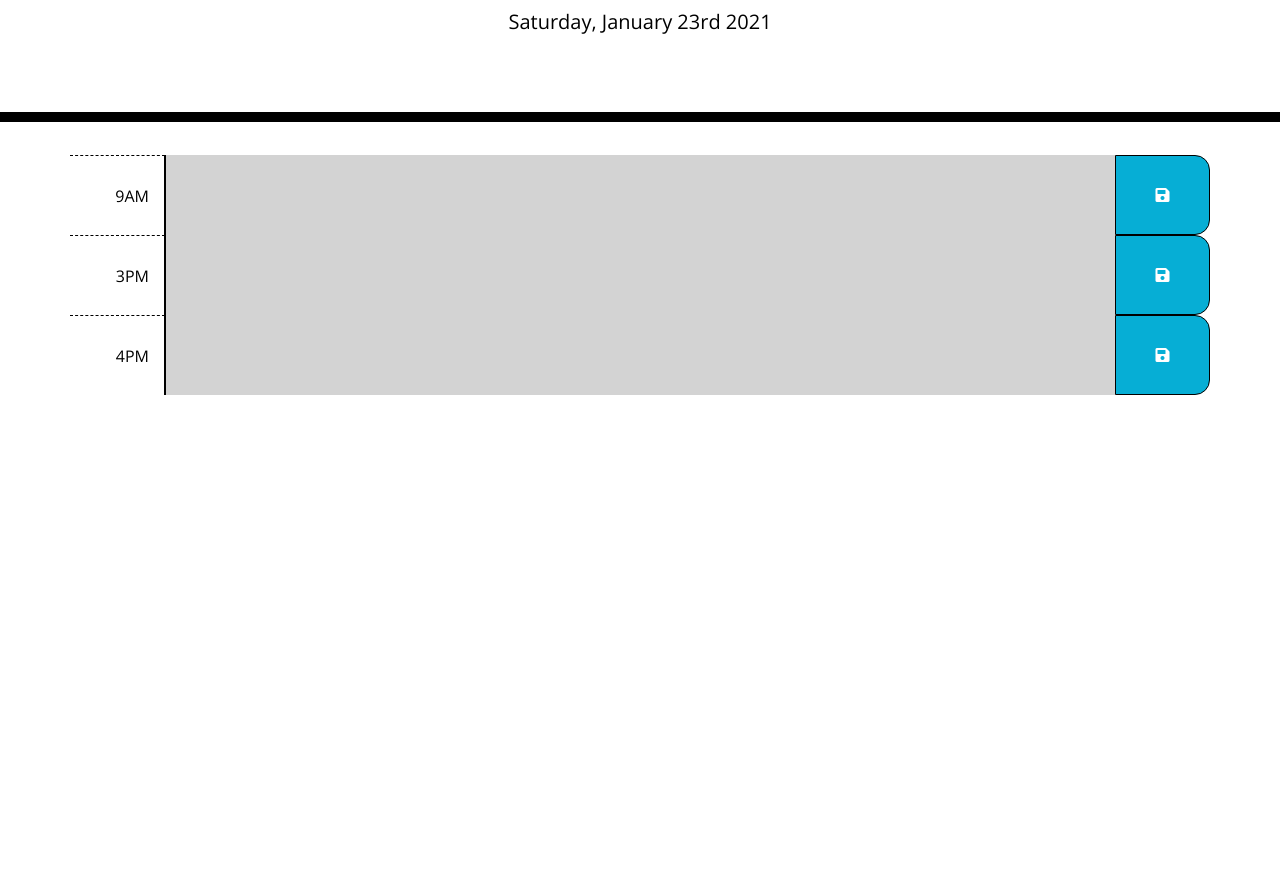
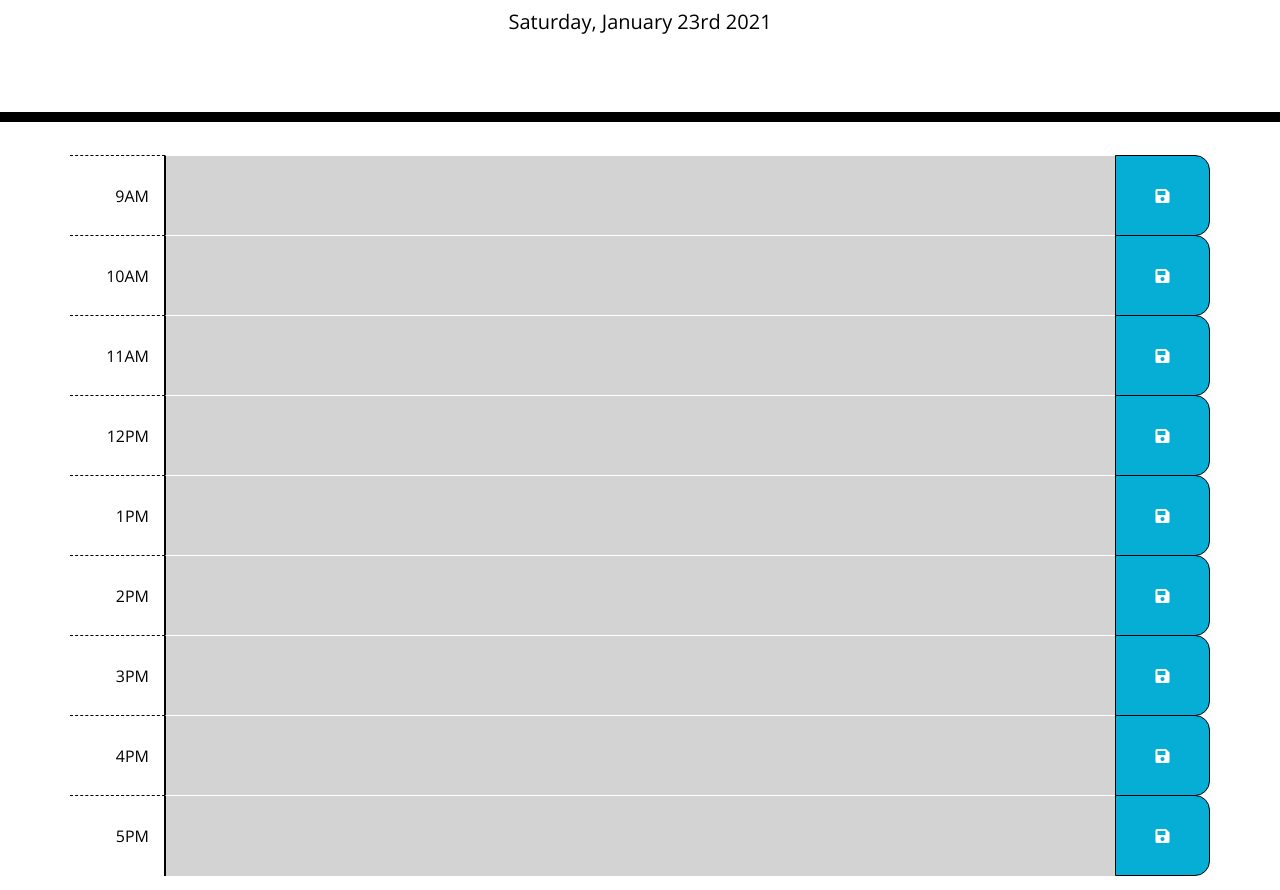
Before and after one commit to mrhumpherys/workday-scheduler, a plain HTML site: page index.html in a window 1280 px wide. Shown: the part 182-1072 px from the top of the page. Before the commit the page ends 800 px from the top, so only its background shows below. Drawn offline with nearby package versions, Linux system fonts and the light colour scheme; a web font is replaced by a local one.

Commit message:
added hours in html and lstorage func

```diff
--- a/assets/script.js
+++ b/assets/script.js
@@ -6,35 +6,50 @@ $("#currentDay").text(time.format("dddd, MMMM Do YYYY"));
 
 //load entry
 var loadTasks = function () {
-    $("textarea").each(function (index, value) {
-
-        var task = JSON.parse(localStorage.getItem("hour-" + $this.attr("id")));
-
-        if (task) {
-            $this.val(task);
-        }
-    });
+    //var tasks = (localStorage.getItem("9"));
+    //console.log(tasks);
+    //$("textarea").each(function (index, value) {
+        //$(this).innerText = tasks.text;
+            //console.log(tasks.text);
+        $("textarea").each(function() {
+            var input = $(this).attr("id");
+            $(this).val(localStorage.getItem(input));
+        });
+            //console.log(localStorage.getItem("9"));
+        //$("#9").val(localStorage.getItem("9"));
+        //$("#15").val(localStorage.getItem("15"));
+    //});
 };
 
-
+loadTasks();
 
 
 //Save entry
 $(".saveBtn").on("click", function () {
     var textContent = $(this).siblings("textarea").val();
     var textId = $(this).siblings("textarea").attr("id");
+    //let task = {
+       // id : textId,
+       // text : textContent
+    //}
+    //tasks.push(task);
+    //tasks[textId].text = textContent;
+    localStorage.setItem(textId, textContent);
 
     console.log("Saving '" + textContent + "' under ID '" + textId + "'.");
-    localStorage.setItem(JSON.stringify(textId), JSON.stringify(textContent));
+    //localStorage.setItem(JSON.stringify(textId), JSON.stringify(textContent));
 });
 
 setInterval(function() {
+    auditBackground();
+}, 5000);
+
+var auditBackground = function() {
     $(".time-block").each(function(index, el){
         blockTime = parseInt($(this).attr("id"));
         realTime = parseInt(moment().format("H"))
         $(this).removeClass("past present future");
-        console.log(realTime);
-        console.log(blockTime);
+
         if (blockTime < realTime) {
             $(this).addClass("past");
             blockTime = "";
@@ -47,10 +62,10 @@ setInterval(function() {
             $(this).addClass("future");
             blockTime = "";
         }
-        console.log("What the fuck")
+
     })
-}, 5000);
-
+}
+auditBackground();
 
 //$(".task").on("click", "p", function() {
     //var text = $(this)
--- a/assets/style.css
+++ b/assets/style.css
@@ -46,17 +46,20 @@ body {
 
   .past {
     background-color: #d3d3d3;
-    color: white;
+    color: black;
+    border-top: 1px white solid;
   }
 
   .present {
     background-color: #ff6961;
-    color: white;
+    color: black;
+    border-top: 1px white solid
   }
 
   .future {
     background-color: #77dd77;
-    color: white;
+    color: black;
+    border-top: 1px white solid
   }
 
   .saveBtn {
--- a/index.html
+++ b/index.html
@@ -29,9 +29,9 @@
       <p class="lead">A simple calendar app for scheduling your work day</p>
       <p id="currentDay" class="lead"></p>
     </header>
-    <div class="container">
+    <div class="container mb-3">
       <!-- Timeblocks go here -->
-      <div class="row">
+      <div class="row d-flex">
           <div class="hour col-1">
               9AM
           </div>
@@ -40,7 +40,52 @@
               <i class="fas fa-save"></i>
           </div>
         </div>
-      <div class="row">
+        <div class="row d-flex">
+            <div class="hour col-1">
+                10AM
+            </div>
+            <textarea id="10" rows="3" class="col-10 time-block p-3 future"></textarea>
+            <div class="col-1 saveBtn d-flex justify-content-center align-items-center">
+                <i class="fas fa-save"></i>
+            </div>
+        </div>
+        <div class="row d-flex">
+            <div class="hour col-1">
+                11AM
+            </div>
+            <textarea id="11" rows="3" class="col-10 time-block p-3 future"></textarea>
+            <div class="col-1 saveBtn d-flex justify-content-center align-items-center">
+                <i class="fas fa-save"></i>
+            </div>
+        </div>
+        <div class="row d-flex">
+            <div class="hour col-1">
+                12PM
+            </div>
+            <textarea id="12" rows="3" class="col-10 time-block p-3 future"></textarea>
+            <div class="col-1 saveBtn d-flex justify-content-center align-items-center">
+                <i class="fas fa-save"></i>
+            </div>
+        </div>
+        <div class="row d-flex">
+            <div class="hour col-1">
+                1PM
+            </div>
+            <textarea id="13" rows="3" class="col-10 time-block p-3 future"></textarea>
+            <div class="col-1 saveBtn d-flex justify-content-center align-items-center">
+                <i class="fas fa-save"></i>
+            </div>
+        </div>
+        <div class="row d-flex">
+            <div class="hour col-1">
+                2PM
+            </div>
+            <textarea id="14" rows="3" class="col-10 time-block p-3 future"></textarea>
+            <div class="col-1 saveBtn d-flex justify-content-center align-items-center">
+                <i class="fas fa-save"></i>
+            </div>
+        </div>
+      <div class="row d-flex">
         <div class="hour col-1">
             3PM
         </div>
@@ -49,7 +94,7 @@
             <i class="fas fa-save"></i>
         </div>
         </div>
-        <div class="row">
+        <div class="row d-flex">
             <div class="hour col-1">
                 4PM
             </div>
@@ -57,7 +102,16 @@
             <div class="col-1 saveBtn d-flex justify-content-center align-items-center">
                 <i class="fas fa-save"></i>
             </div>
+        </div>
+        <div class="row d-flex">
+            <div class="hour col-1">
+                5PM
             </div>
+            <textarea id="17" rows="3" class="col-10 time-block p-3 future"></textarea>
+            <div class="col-1 saveBtn d-flex justify-content-center align-items-center">
+                <i class="fas fa-save"></i>
+            </div>
+        </div>
 
     </div>
 
```
